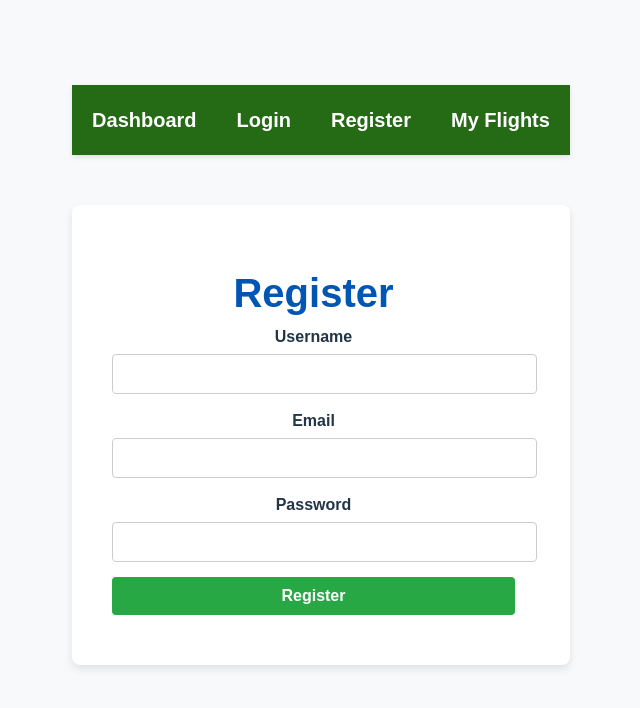
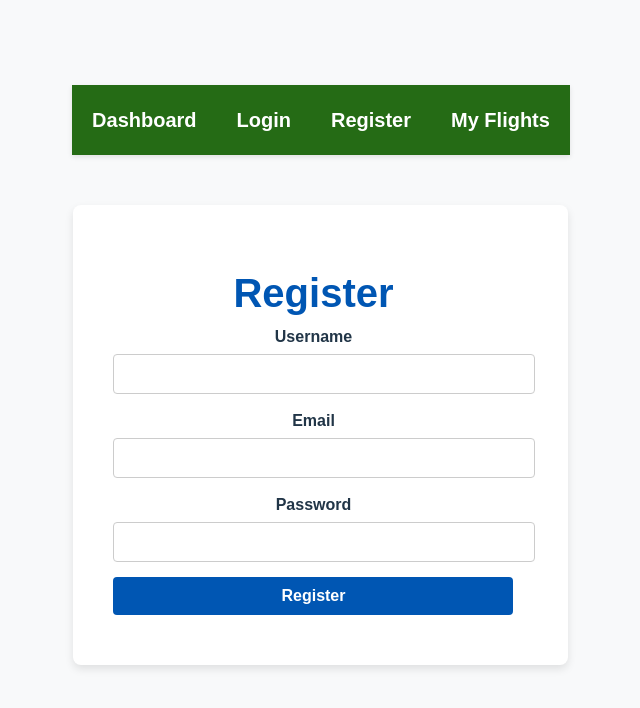
Before and after one commit to Eng-MoQuazi/flights-tracker, a React (Vite) app in the folder frontend/: page /register in a window 1280 px wide. Shown: the top 708 px of the page, without its empty margins (319-959 px from the left). Built offline with nearby package versions, Linux system fonts and the light colour scheme; no server answers.

Commit message:
css update

```diff
--- a/frontend/src/pages/Dashboard.css
+++ b/frontend/src/pages/Dashboard.css
@@ -6,7 +6,8 @@ body {
 }
 
 .dashboard-container {
-  max-width: 700px;
+  max-width: 1200px;
+  width: 800px;
   margin: 80px auto;
   padding: 30px;
   text-align: center;
@@ -94,7 +95,7 @@ p {
   padding: 20px;
   border: 1px solid #ddd;
   border-radius: 8px;
-  background-color: #f9f9f9;
+  background-color: #cbe6f9;
   box-shadow: 0 4px 8px rgba(0, 0, 0, 0.1);
 }
 
--- a/frontend/src/pages/Login.css
+++ b/frontend/src/pages/Login.css
@@ -1,5 +1,6 @@
 .login-container {
-  max-width: 400px;
+  max-width: 1200px;
+  width: 400px;
   margin: 50px auto;
   padding: 20px 55px 20px 40px;
   background-color: #ffffff;
--- a/frontend/src/pages/MyFlight.css
+++ b/frontend/src/pages/MyFlight.css
@@ -1,5 +1,6 @@
 .my-flights-container {
-    max-width: 800px;
+  max-width: 1200px;
+  width: 800px;
     margin: 20px auto;
     padding: 20px;
     background-color: #fff;
@@ -25,6 +26,7 @@
   }
 
   .flight-card {
+
     padding: 15px;
     margin: 10px 0;
     background-color: #cbe6f9;
@@ -41,7 +43,7 @@
     margin-top: 10px;
     padding: 5px 10px;
     font-size: 14px;
-    background-color: #bfd7ed;
+    background-color: #0056b3;
     color: white;
     border: none;
     border-radius: 4px;
@@ -57,7 +59,7 @@
     margin-top: 10px;
     padding: 5px 10px;
     font-size: 14px;
-    background-color: #003b73;
+    background-color: #0056b3;
     color: white;
     border: none;
     border-radius: 4px;
--- a/frontend/src/pages/Register.css
+++ b/frontend/src/pages/Register.css
@@ -1,5 +1,6 @@
 .register-container {
-  max-width: 500px;
+  max-width: 1200px;
+  width: 400px;
   margin: 50px auto;
   padding: 40px 55px 50px 40px ;
   background-color: #ffffff;
@@ -39,7 +40,7 @@ input:focus {
 .register-button {
   width: 100%;
   padding: 10px;
-  background-color: #28a745;
+  background-color: #0056b3;
   color: #ffffff;
   border: none;
   border-radius: 4px;
```
